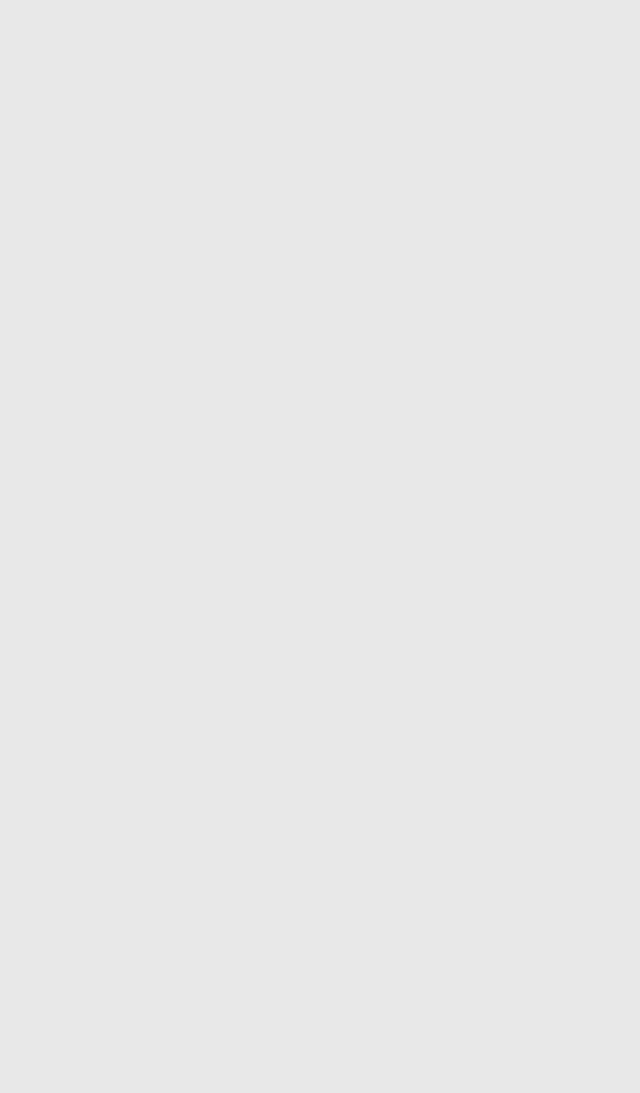
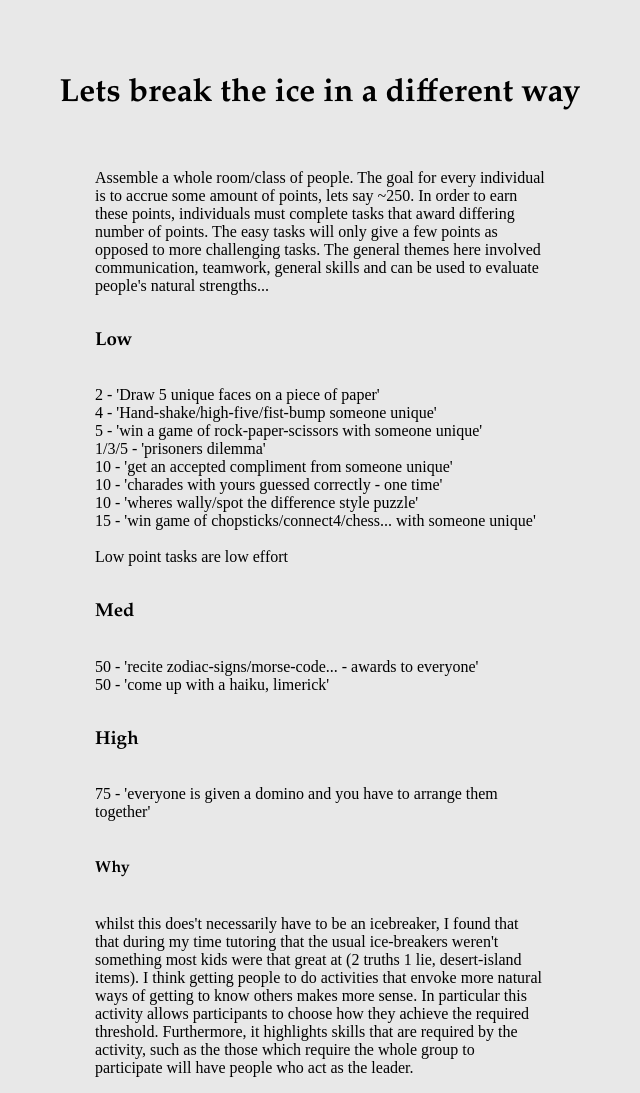
Before and after one commit to toruyama04/toruyama04.github.io, a React (Vite) app: page /blog/b1 in a window 1280 px wide. Before the commit this address had no page. Shown: the whole page, without its empty margins (320-960 px from the left). Before the commit the page ends 800 px from the top, so only its background shows below. Built offline with nearby package versions, Linux system fonts and the light colour scheme; a web font is replaced by a local one.

Commit message:
getting blog started

```diff
--- /dev/null
+++ b/src/pages/Blog/B1.tsx
@@ -0,0 +1,63 @@
+import "../HomePage.css";
+
+export default function B1Page() {
+  return (
+    <div>
+      <h1 className="header">Lets break the ice in a different way</h1>
+      <div className="contents">
+        <p>
+          Assemble a whole room/class of people. The goal for every individual
+          is to accrue some amount of points, lets say ~250. In order to earn
+          these points, individuals must complete tasks that award differing
+          number of points. The easy tasks will only give a few points as
+          opposed to more challenging tasks. The general themes here involved
+          communication, teamwork, general skills and can be used to evaluate
+          people's natural strengths...
+        </p>
+        <h3>Low</h3>
+        <p>
+          2 - 'Draw 5 unique faces on a piece of paper'
+          <br />4 - 'Hand-shake/high-five/fist-bump someone unique'
+          <br />5 - 'win a game of rock-paper-scissors with someone unique'
+          <br />
+          1/3/5 - 'prisoners dilemma'
+          <br />
+          10 - 'get an accepted compliment from someone unique'
+          <br />
+          10 - 'charades with yours guessed correctly - one time'
+          <br />
+          10 - 'wheres wally/spot the difference style puzzle'
+          <br />
+          15 - 'win game of chopsticks/connect4/chess... with someone unique'
+          <br />
+          <br /> Low point tasks are low effort
+        </p>
+        <h3>Med</h3>
+        <p>
+          50 - 'recite zodiac-signs/morse-code... - awards to everyone'
+          <br />
+          50 - 'come up with a haiku, limerick'
+          <br />
+        </p>
+        <h3>High</h3>
+        <p>
+          75 - 'everyone is given a domino and you have to arrange them
+          together'
+          <br />
+        </p>
+        <h4>Why</h4>
+        <p>
+          whilst this does't necessarily have to be an icebreaker, I found that
+          that during my time tutoring that the usual ice-breakers weren't
+          something most kids were that great at (2 truths 1 lie, desert-island
+          items). I think getting people to do activities that envoke more
+          natural ways of getting to know others makes more sense. In particular
+          this activity allows participants to choose how they achieve the
+          required threshold. Furthermore, it highlights skills that are
+          required by the activity, such as the those which require the whole
+          group to participate will have people who act as the leader.
+        </p>
+      </div>
+    </div>
+  );
+}
--- a/src/pages/Blog/Ex2.tsx
+++ b/src/pages/Blog/Ex2.tsx
@@ -1,3 +1,9 @@
+import "../HomePage.css";
+
 export default function Ex2Page() {
-  return <div>yo</div>;
+  return (
+    <div>
+      <h1 className="header">Blog</h1>
+    </div>
+  );
 }
--- a/src/pages/BlogHome.tsx
+++ b/src/pages/BlogHome.tsx
@@ -39,18 +39,18 @@ type BlogData = {
 };
 
 const BlogInfo: BlogData[] = [
-  {
-    id: "0",
-    title: "ex1",
-    date: "01/10/2025",
-    description: "yeah",
-    link: "/blog/ex1",
-  },
+  // {
+  //   id: "0",
+  //   title: "ex1",
+  //   date: "01/10/2025",
+  //   description: "yeah",
+  //   link: "/blog/ex1",
+  // },
   {
     id: "1",
-    title: "ex2",
-    date: "01/10/2025",
-    description: "oh yeah",
-    link: "/blog/ex2",
+    title: "Lets break the ice in a different way",
+    date: "10/11/2025",
+    description: "A social activity",
+    link: "/blog/b1",
   },
 ];
--- a/src/pages/HomePage.tsx
+++ b/src/pages/HomePage.tsx
@@ -4,6 +4,7 @@ import InterestsPage from "./Interests";
 import BlogHomePage from "./BlogHome";
 import "./HomePage.css";
 import Ex2Page from "./Blog/Ex2.tsx";
+import B1Page from "./Blog/B1.tsx";
 
 function HomeContent() {
   return (
@@ -37,6 +38,7 @@ export default function HomePage() {
       <Route path="/projects" element={<ProjectsPage />} />
       <Route path="/interests" element={<InterestsPage />} />
       <Route path="/blog" element={<BlogHomePage />}>
+        <Route path="b1" element={<B1Page />} />
         <Route path="ex2" element={<Ex2Page />} />
       </Route>
     </Routes>
--- a/src/pages/Interests.tsx
+++ b/src/pages/Interests.tsx
@@ -141,12 +141,6 @@ const links = [
   },
   { label: "Fabien Sanglard - blog", url: "https://fabiensanglard.net/" },
   { label: "Rama Karl Hoetzlein - blog", url: "https://ramakarl.com/" },
-  { label: "Jeremy Ong - blog", url: "https://www.jeremyong.com/" },
-  { label: "Heyyo - blog", url: "https://heyyocg.link/en/" },
-  { label: "Axel Feldmann - blog", url: "https://feldmann.nyc/blog/" },
   { label: "Bartosz Ciechanowski - blog", url: "https://ciechanow.ski/" },
-  {
-    label: "Brendan Gregg - blog",
-    url: "https://www.brendangregg.com/blog/index.html",
-  },
+  { label: "Sakuga Archive", url: "https://www.sakugabooru.com/" },
 ];
```
